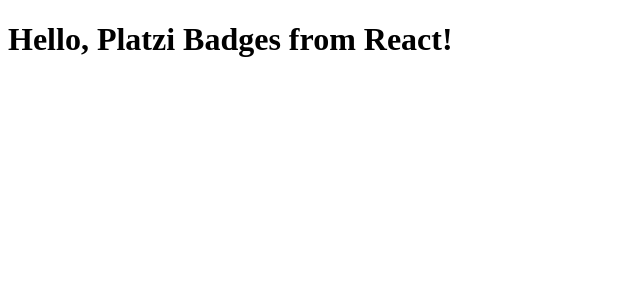
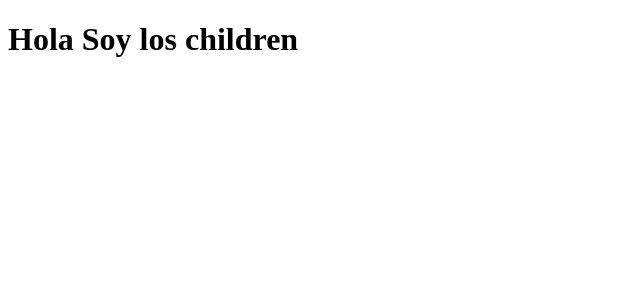
Before and after one commit to manuelpaz/test-react, a React (Create React App) app: page / in a window 1280 px wide. Shown: the top 300 px of the page, without its empty margins (0-640 px from the left). Built offline with nearby package versions, Linux system fonts and the light colour scheme.

Commit message:
Alternativa de crear un elemento sin atributo

```diff
--- a/src/index.js
+++ b/src/index.js
@@ -10,7 +10,9 @@
  import React from  'react';
  import ReacDom from 'react-dom';
 
- const element = <h1>Hello, Platzi Badges from React!</h1>;
+ const jsx = <h1>Hello, Platzi Badges from React!</h1>;
+
+ const element = React.createElement('h1', {}, 'Hola Soy los children'); //Alternativa
  const container = document.getElementById('app');
 
  //ReacDom.render(__qué__, __dónde__)
```
Also changed, not shown: 1 other file (tests, documents, lock files or other folders).
